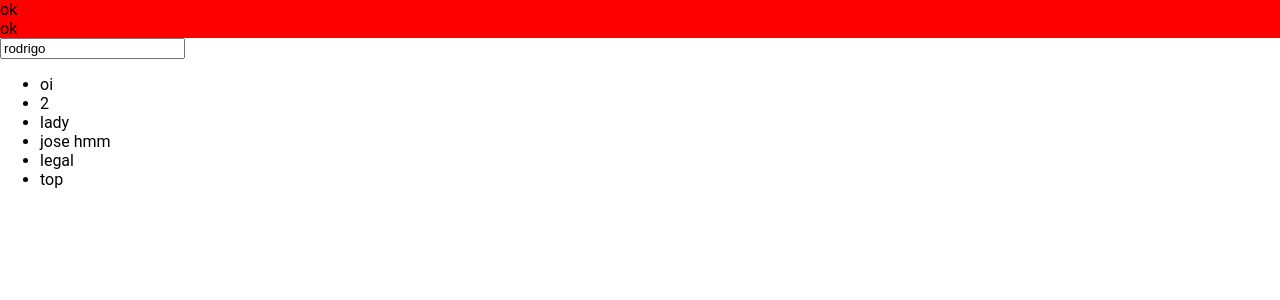
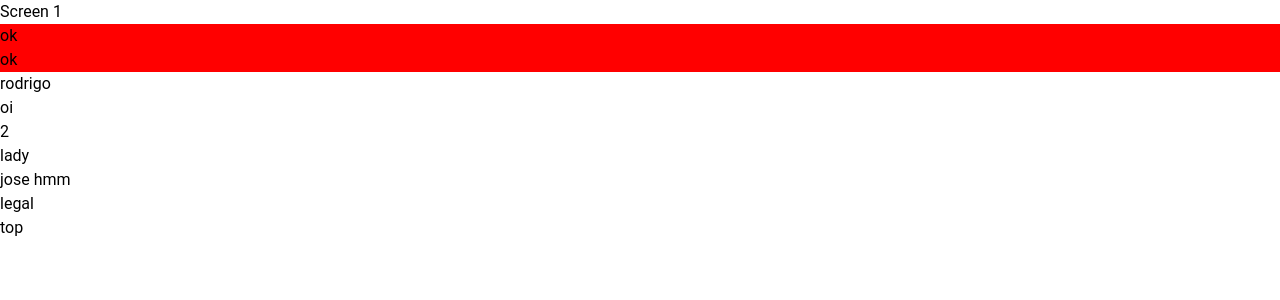
Before and after one commit to rodrigojcmello/concept-react-project, a React app: page /screen-3 in a window 1280 px wide. Shown: the top 300 px of the page. Built offline with nearby package versions, Linux system fonts and the light colour scheme.

Commit message:
functional css

```diff
--- a/package.json
+++ b/package.json
@@ -16,6 +16,7 @@
     "react-router-dom": "^5.0.1",
     "react-spring": "latest",
     "styled-components": "^4.3.2",
+    "tailwindcss": "^1.0.5",
     "uniqid": "^5.0.3"
   },
   "devDependencies": {
@@ -34,6 +35,7 @@
     "babel-loader": "^8.0.6",
     "babel-plugin-styled-components": "^1.10.6",
     "clean-webpack-plugin": "^3.0.0",
+    "css-loader": "^3.1.0",
     "eslint": "^6.1.0",
     "eslint-config-airbnb": "^17.1.1",
     "eslint-config-airbnb-base": "^13.2.0",
@@ -44,7 +46,11 @@
     "eslint-plugin-prettier": "^3.1.0",
     "eslint-plugin-react": "^7.14.3",
     "html-webpack-plugin": "^3.2.0",
+    "postcss": "^7.0.17",
+    "postcss-loader": "^3.0.0",
+    "precss": "^4.0.0",
     "prettier": "^1.18.2",
+    "style-loader": "^0.23.1",
     "typescript": "^3.5.3",
     "webpack": "^4.38.0",
     "webpack-cli": "^3.3.6",
--- a/src/assets/styled-components/GlobalStyle.ts
+++ b/src/assets/styled-components/GlobalStyle.ts
@@ -4,7 +4,10 @@
   body {
     margin: 0;
     font-family: ${({ theme }): string => theme.font.family.primary};
-    //overflow: hidden;
+    overflow: hidden;
+    position: fixed;
+    height: 100%;
+    width: 100%;
   }
   ::-moz-focus-inner {
     border: 0;
--- /dev/null
+++ b/src/components/Layout/Screen/index.tsx
@@ -0,0 +1,8 @@
+/* eslint-disable react/display-name */
+import React from 'react';
+import { ScreenProps } from './types';
+import { ScreenContainer } from './style';
+
+export default function Screen({ children, color }: ScreenProps): JSX.Element {
+  return <ScreenContainer color={color}>{children}</ScreenContainer>;
+}
--- /dev/null
+++ b/src/components/Layout/Screen/style.ts
@@ -0,0 +1,11 @@
+/* eslint-disable import/prefer-default-export */
+import styled from '../../../assets/styled-components';
+
+export const ScreenContainer = styled.div<{ color?: string }>`
+  height: 100vh;
+  width: 100vw;
+  position: absolute;
+  top: 0;
+  left: 0;
+  //background-color: ${({ color }): string => color || 'blueviolet'};
+`;
--- /dev/null
+++ b/src/components/Layout/Screen/types.ts
@@ -0,0 +1,4 @@
+export interface ScreenProps {
+  children: JSX.Element | JSX.Element[];
+  color?: string;
+}
--- /dev/null
+++ b/src/components/Layout/index.ts
@@ -0,0 +1,3 @@
+import Screen from './Screen';
+
+export { Screen };
--- a/src/routes/Route.tsx
+++ b/src/routes/Route.tsx
@@ -40,10 +40,11 @@
     location,
     (l: H.Location): string => l.pathname,
     {
+      unique: true,
       from: {
         opacity: 0,
         transform: window.firstAnimationScreen
-          ? 'translate3d(30%,0,0)'
+          ? 'translate3d(50%,0,0)'
           : 'translate3d(0%,0,0)',
         zIndex: 0
       },
@@ -55,7 +56,7 @@
       leave: {
         opacity: 0,
         transform: window.firstAnimationScreen
-          ? 'translate3d(-20%,0,0)'
+          ? 'translate3d(-25%,0,0)'
           : 'translate3d(0%,0,0)',
         zIndex: 0
       }
@@ -65,7 +66,6 @@
   return (
     <Route
       render={(): JSX.Element => (
-        <>
         <ScreenContainer>
           {transitions.map(
             ({ item, props, key }): JSX.Element => (
@@ -75,7 +75,6 @@
             )
           )}
         </ScreenContainer>
-        </>
       )}
     />
   );
--- a/src/screens/Screen1/index.tsx
+++ b/src/screens/Screen1/index.tsx
@@ -1,7 +1,18 @@
 import React, { memo } from 'react';
+import { Link } from 'react-router-dom';
+import { Screen } from '../../components/Layout';
+import './style.scss';
 
 function Screen1(): JSX.Element {
-  return <div>screen 1</div>;
+  return (
+    <Screen>
+      <Link to="/screen-3">Screen 3</Link>
+      <div className="test mx-auto">Screen 1</div>
+      <button className="bg-blue-500 hover:bg-blue-700 text-white font-bold py-2 px-4 rounded">
+        ok
+      </button>
+    </Screen>
+  );
 }
 
 export default memo(Screen1);
--- /dev/null
+++ b/src/screens/Screen1/style.scss
@@ -0,0 +1,7 @@
+@tailwind base;
+@tailwind components;
+@tailwind utilities;
+
+.test {
+    color: cadetblue;
+}
--- a/src/screens/Screen3/index.tsx
+++ b/src/screens/Screen3/index.tsx
@@ -1,6 +1,8 @@
 import React, { memo, useCallback, useState } from 'react';
+import { Link } from 'react-router-dom';
 import Button from '../../components/Form/Button';
 import TextInput from '../../components/Form/TextInput';
+import { Screen } from '../../components/Layout';
 
 function Screen3(): JSX.Element {
   const list = ['oi', '2', 'lady', 'jose hmm', 'legal', 'top'];
@@ -11,7 +13,8 @@
   }, []);
 
   return (
-    <div>
+    <Screen color="purple">
+      <Link to="/screen-1">Screen 1</Link>
       <Button name1="ok" name2={111} name3="10">
         <div>ok</div>
         <div>ok</div>
@@ -24,7 +27,7 @@
           }
         )}
       </ul>
-    </div>
+    </Screen>
   );
 }
 
--- a/webpack.config.js
+++ b/webpack.config.js
@@ -40,6 +40,20 @@
           ],
           include: [path.resolve(__dirname, 'src')],
           exclude: [/node_modules/]
+        },
+        {
+          test: /\.(s)?css$/,
+          use: [
+            'style-loader',
+            { loader: 'css-loader', options: { importLoaders: 1 } },
+            {
+              loader: 'postcss-loader',
+              options: {
+                ident: 'postcss',
+                plugins: () => [require('precss'), require('tailwindcss')]
+              }
+            }
+          ]
         }
       ]
     },
```
Also changed, not shown: 1 other file (tests, documents, lock files or other folders). Lines whose indentation alone changed are shown as unchanged.
